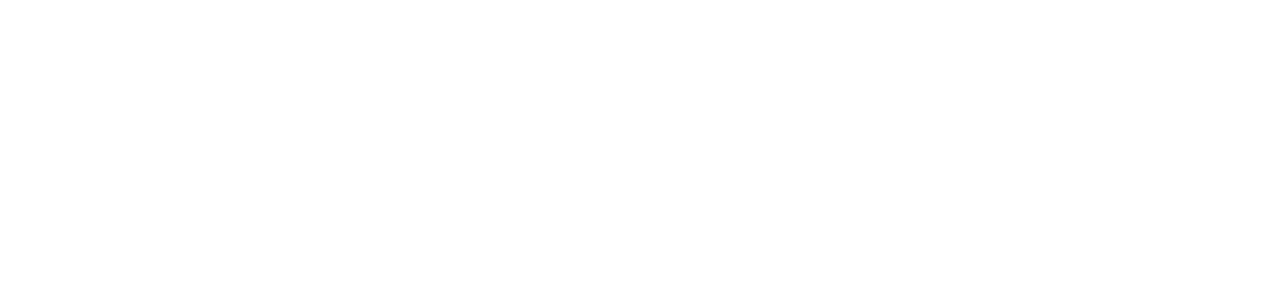
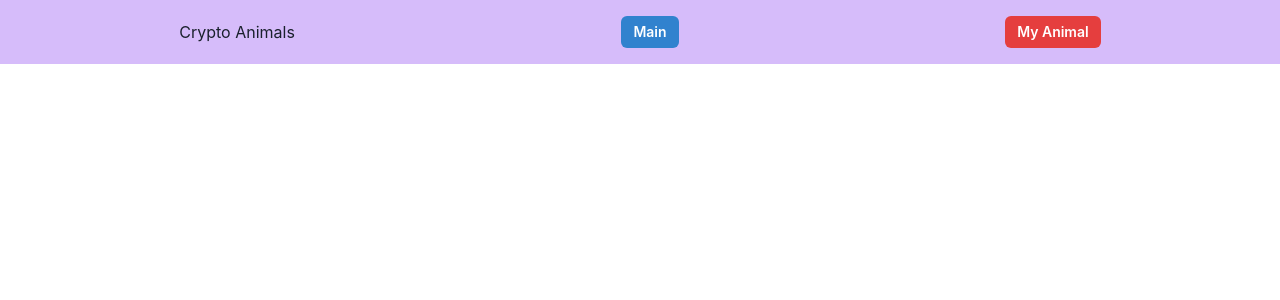
Before and after one commit to plusbeauxjours/DApp-NFT, a React (Create React App) app in the folder frontend/: page /my-animal in a window 1280 px wide. Before the commit this address had no page. Shown: the top 300 px of the page. Built offline with nearby package versions, Linux system fonts and the light colour scheme; what web3 would draw is missing.

Commit message:
set: header & router

```diff
--- a/frontend/src/App.tsx
+++ b/frontend/src/App.tsx
@@ -1,6 +1,8 @@
 import React, { FC, useEffect, useState } from "react";
 import { BrowserRouter, Routes, Route } from "react-router-dom";
-import Main from "./routes/Main";
+import Layout from "./components/Layout";
+import Main from "./routes/main";
+import MyAnimal from "./routes/my-animal";
 
 interface IProps {}
 
@@ -29,9 +31,12 @@
 
   return (
     <BrowserRouter>
-      <Routes>
-        <Route path="/" element={<Main account={account} />}></Route>
-      </Routes>
+      <Layout>
+        <Routes>
+          <Route path="/" element={<Main account={account} />} />
+          <Route path="/my-animal" element={<MyAnimal account={account} />} />
+        </Routes>
+      </Layout>
     </BrowserRouter>
   );
 };
--- /dev/null
+++ b/frontend/src/components/Layout.tsx
@@ -0,0 +1,42 @@
+import React from "react";
+import { Stack, Flex, Box, Text, Button } from "@chakra-ui/react";
+import { Link } from "react-router-dom";
+
+interface IProps {}
+
+const Layout: React.FC<IProps> = ({ children }) => {
+  return (
+    <Stack h="100vh">
+      <Flex
+        bg="purple.200"
+        p={4}
+        justifyContent="space-around"
+        alignItems="center"
+      >
+        <Box>
+          <Text>Crypto Animals</Text>
+        </Box>
+        <Link to="/">
+          <Button size="sm" colorScheme="blue">
+            Main
+          </Button>
+        </Link>
+        <Link to="my-animal">
+          <Button size="sm" colorScheme="red">
+            My Animal
+          </Button>
+        </Link>
+      </Flex>
+      <Flex
+        direction="column"
+        h="full"
+        justifyContent="center"
+        alignItems="center"
+      >
+        {children}
+      </Flex>
+    </Stack>
+  );
+};
+
+export default Layout;
--- /dev/null
+++ b/frontend/src/routes/my-animal.tsx
@@ -0,0 +1,11 @@
+import React from "react";
+
+interface IProps {
+  account: string;
+}
+
+const MyAnimal: React.FC<IProps> = ({ account }) => {
+  return <div />;
+};
+
+export default MyAnimal;
```
